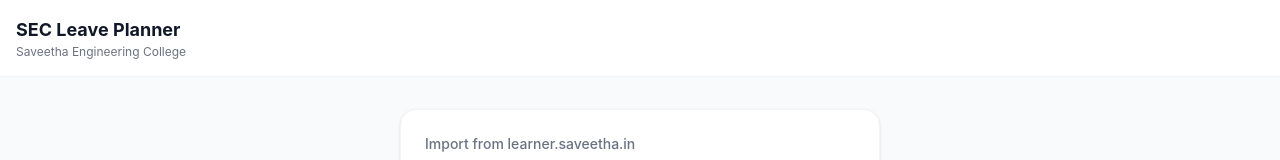
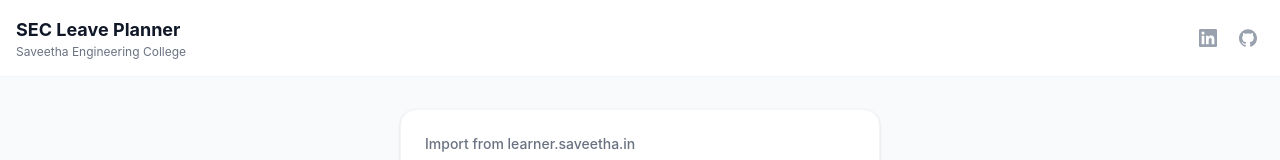
Before and after one commit to CodesWithRobi/sec-leave-planner, a React (Vite) app: page / in a window 1280 px wide. Shown: the top 160 px of the page. Built offline with nearby package versions, Linux system fonts and the light colour scheme.

Commit message:
feat: add LinkedIn and GitHub links to the header
Two subtle icon buttons on the right of the header, styled to match the
app: circular, gray, with a brand-colored hover. Links open in a new tab
with rel=noopener.

```diff
--- a/src/App.tsx
+++ b/src/App.tsx
@@ -47,9 +47,14 @@
     return (
       <div className="min-h-screen bg-gray-50">
         <header className="bg-white border-b border-gray-100 px-4 py-4">
-          <h1 className="text-lg font-bold text-gray-900">SEC Leave Planner</h1>
-          <p className="text-xs text-gray-500">Saveetha Engineering College</p>
-        </header>
+        <div className="flex items-center justify-between">
+          <div>
+            <h1 className="text-lg font-bold text-gray-900">SEC Leave Planner</h1>
+            <p className="text-xs text-gray-500">Saveetha Engineering College</p>
+          </div>
+          <SocialLinks />
+        </div>
+      </header>
         <main className="max-w-lg mx-auto px-4 py-8">
           <ImportExport {...importExportProps} />
         </main>
@@ -65,6 +70,7 @@
             <h1 className="text-lg font-bold text-gray-900">SEC Leave Planner</h1>
             <p className="text-xs text-gray-500">{store.student || 'Student'}</p>
           </div>
+          <SocialLinks />
         </div>
       </header>
 
@@ -123,3 +129,34 @@
     </div>
   )
 }
+
+function SocialLinks() {
+  return (
+    <div className="flex items-center gap-2">
+      <a
+        href="https://www.linkedin.com/in/codeswithrobi/"
+        target="_blank"
+        rel="noopener noreferrer"
+        aria-label="LinkedIn"
+        title="LinkedIn"
+        className="flex items-center justify-center w-8 h-8 rounded-full text-gray-400 hover:text-blue-600 hover:bg-blue-50 border border-transparent transition-colors"
+      >
+        <svg className="w-4.5 h-4.5" fill="currentColor" viewBox="0 0 24 24">
+          <path d="M20.447 20.452h-3.554v-5.569c0-1.328-.027-3.037-1.852-3.037-1.853 0-2.136 1.445-2.136 2.939v5.667H9.351V9h3.414v1.561h.046c.477-.9 1.637-1.85 3.37-1.85 3.601 0 4.267 2.37 4.267 5.455v6.286zM5.337 7.433a2.062 2.062 0 01-2.063-2.065 2.064 2.064 0 112.063 2.065zm1.782 13.019H3.555V9h3.564v11.452zM22.225 0H1.771C.792 0 0 .774 0 1.729v20.542C0 23.227.792 24 1.771 24h20.451C23.2 24 24 23.227 24 22.271V1.729C24 .774 23.2 0 22.222 0h.003z" />
+        </svg>
+      </a>
+      <a
+        href="https://github.com/codesWithRobi"
+        target="_blank"
+        rel="noopener noreferrer"
+        aria-label="GitHub"
+        title="GitHub"
+        className="flex items-center justify-center w-8 h-8 rounded-full text-gray-400 hover:text-gray-900 hover:bg-gray-100 border border-transparent transition-colors"
+      >
+        <svg className="w-4.5 h-4.5" fill="currentColor" viewBox="0 0 24 24">
+          <path d="M12 .297c-6.63 0-12 5.373-12 12 0 5.303 3.438 9.8 8.205 11.385.6.113.82-.258.82-.577 0-.285-.01-1.04-.015-2.04-3.338.724-4.042-1.61-4.042-1.61C4.422 18.07 3.633 17.7 3.633 17.7c-1.087-.744.084-.729.084-.729 1.205.084 1.838 1.236 1.838 1.236 1.07 1.835 2.809 1.305 3.495.998.108-.776.417-1.305.76-1.605-2.665-.3-5.466-1.332-5.466-5.93 0-1.31.465-2.38 1.235-3.22-.135-.303-.54-1.523.105-3.176 0 0 1.005-.322 3.3 1.23.96-.267 1.98-.399 3-.405 1.02.006 2.04.138 3 .405 2.28-1.552 3.285-1.23 3.285-1.23.645 1.653.24 2.873.12 3.176.765.84 1.23 1.91 1.23 3.22 0 4.61-2.805 5.625-5.475 5.92.42.36.81 1.096.81 2.22 0 1.606-.015 2.896-.015 3.286 0 .315.21.69.825.57C20.565 22.092 24 17.592 24 12.297c0-6.627-5.373-12-12-12" />
+        </svg>
+      </a>
+    </div>
+  )
+}
```
